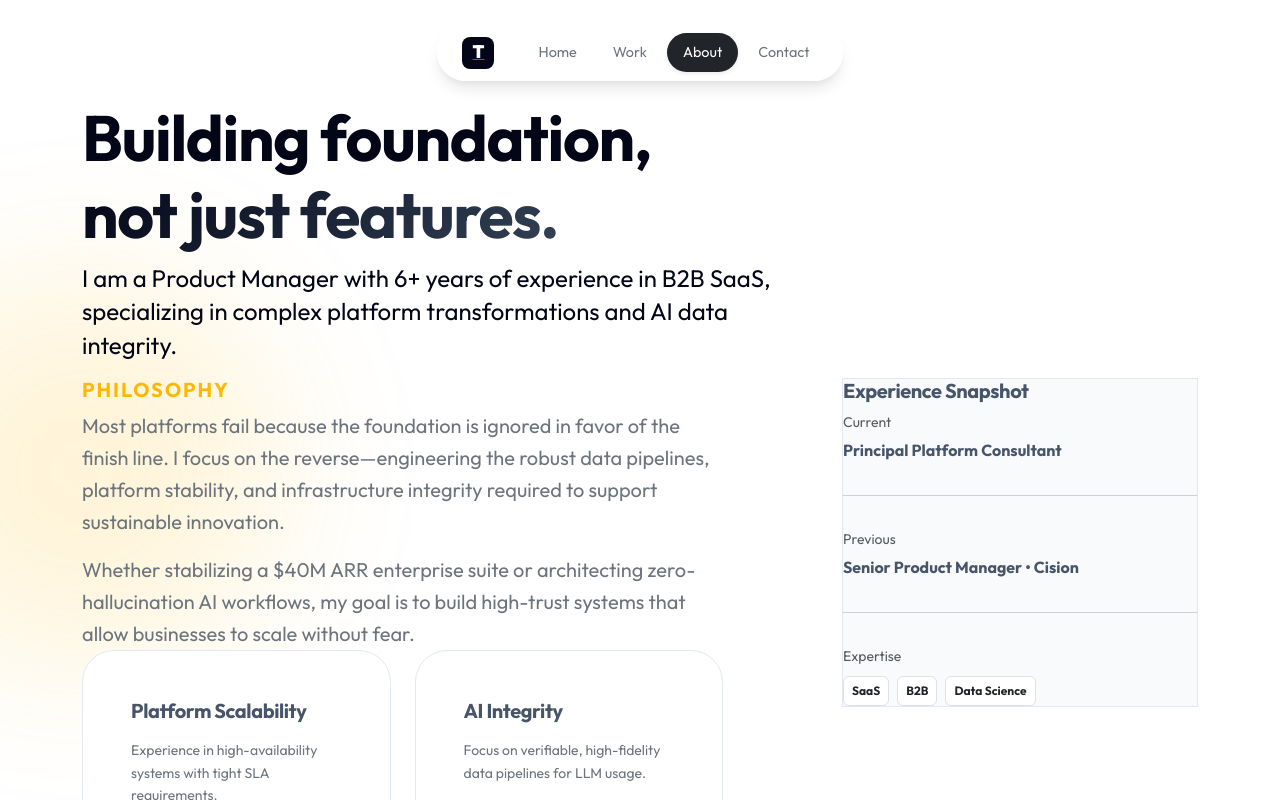
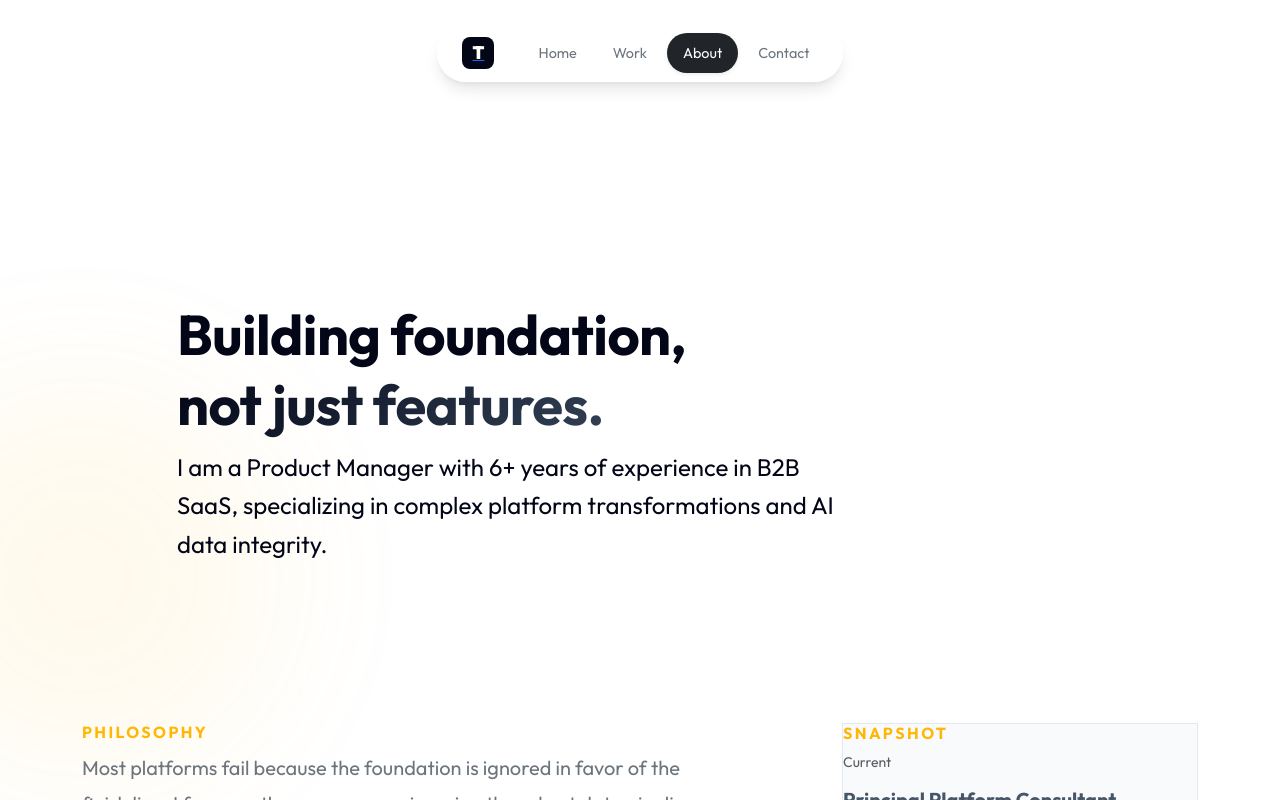
Before and after one commit to JasonWayneT/taylormade.me, a React (Vite) app: page /about in a window 1280 px wide. Shown: the top 800 px of the page. Built offline with nearby package versions, Linux system fonts and the light colour scheme.

Commit message:
Refine spacing: Increase breathing room and normalize typography

```diff
--- a/src/index.css
+++ b/src/index.css
@@ -38,20 +38,25 @@
 body {
   font-family: var(--font-sans);
   font-size: 16px;
-  line-height: 1.6;
+  line-height: 1.7; /* Increased for breathing room */
   color: var(--color-text-body);
   background-color: var(--color-bg-main);
   margin: 0;
-  padding-top: 100px; /* Space for the floating navbar */
+  padding-top: 140px; /* More space for the floating navbar */
   -webkit-font-smoothing: antialiased;
 }
 
 /* Typography Overrides */
-h1, h2, h3, h4, .display-4 {
+h1, h2, h3, h4, .display-4, .display-2 {
   font-family: var(--font-sans);
   color: var(--color-text-header);
-  font-weight: 700;
-  letter-spacing: -0.02em;
+  font-weight: 600; /* Lighter weight for a less "heavy" feel */
+  letter-spacing: -0.01em; /* Less aggressive tracking */
+  line-height: 1.25;
+}
+
+.display-2 {
+  font-size: 3.5rem; /* Slightly reduced from default */
 }
 
 .text-gradient {
@@ -71,6 +76,15 @@ h1, h2, h3, h4, .display-4 {
 
 .pill {
   border-radius: var(--radius-full) !important;
+}
+
+.py-section {
+  padding-top: 10rem;
+  padding-bottom: 10rem;
+}
+
+.max-readable {
+  max-width: 680px;
 }
 
 /* Redesigned Components */
--- a/src/pages/About.jsx
+++ b/src/pages/About.jsx
@@ -2,19 +2,19 @@ import { motion } from 'framer-motion';
 
 export default function About() {
   return (
-    <div className="pt-32 pb-20 overflow-hidden position-relative">
-      <div className="bg-blob blob-yellow opacity-10" style={{ top: '20%', left: '-10%' }}></div>
+    <div className="pt-10 overflow-hidden position-relative">
+      <div className="bg-blob blob-yellow" style={{ top: '20%', left: '-10%', opacity: '0.07' }}></div>
 
-      <section className="container mb-20">
-        <div className="row">
-          <div className="col-lg-8">
+      <section className="container py-section">
+        <div className="row justify-content-center">
+          <div className="col-lg-10">
             <motion.div
               initial={{ opacity: 0, y: 30 }}
               animate={{ opacity: 1, y: 0 }}
               transition={{ duration: 0.8, ease: [0.16, 1, 0.3, 1] }}
             >
-              <h1 className="display-3 fw-bold mb-8">Building foundation, <br /><span className="text-gradient">not just features.</span></h1>
-              <p className="lead fw-medium mb-12" style={{ color: 'var(--color-primary)', fontSize: '1.5rem', lineHeight: '1.4' }}>
+              <h1 className="display-2 fw-bold mb-8">Building foundation, <br /><span className="text-gradient">not just features.</span></h1>
+              <p className="h4 fw-medium mb-0 max-readable" style={{ color: 'var(--color-primary)', lineHeight: '1.6' }}>
                 I am a Product Manager with 6+ years of experience in B2B SaaS, specializing in complex platform transformations and AI data integrity.
               </p>
             </motion.div>
@@ -22,17 +22,17 @@ export default function About() {
         </div>
       </section>
 
-      <section className="container">
-        <div className="row g-12">
+      <section className="container pb-20">
+        <div className="row g-12 justify-content-center">
           <div className="col-lg-7">
-            <div className="mb-12">
-              <h3 className="h5 fw-bold text-uppercase mb-6" style={{ letterSpacing: '0.1em', color: 'var(--color-secondary)' }}>Philosophy</h3>
-              <p className="fs-5 text-secondary mb-6">
+            <div className="mb-16">
+              <h3 className="h6 fw-bold text-uppercase mb-8" style={{ letterSpacing: '0.15em', color: 'var(--color-secondary)' }}>Philosophy</h3>
+              <p className="fs-5 text-secondary mb-8" style={{ lineHeight: '1.8' }}>
                 Most platforms fail because the foundation is ignored in favor of the finish line.
                 I focus on the reverse—engineering the robust data pipelines, platform stability,
                 and infrastructure integrity required to support sustainable innovation.
               </p>
-              <p className="fs-5 text-secondary mb-0">
+              <p className="fs-5 text-secondary mb-0" style={{ lineHeight: '1.8' }}>
                 Whether stabilizing a $40M ARR enterprise suite or architecting zero-hallucination
                 AI workflows, my goal is to build high-trust systems that allow businesses to scale without fear.
               </p>
@@ -55,25 +55,25 @@ export default function About() {
           </div>
 
           <div className="col-lg-4 offset-lg-1">
-             <div className="p-8 rounded-xl" style={{ backgroundColor: 'var(--color-bg-subtle)', border: '1px solid var(--color-border-subtle)' }}>
-                <h3 className="h5 fw-bold mb-6">Experience Snapshot</h3>
-                <div className="d-flex flex-column gap-4">
+             <div className="p-10 rounded-xl" style={{ backgroundColor: 'var(--color-bg-subtle)', border: '1px solid var(--color-border-subtle)' }}>
+                <h3 className="h6 fw-bold text-uppercase mb-8" style={{ letterSpacing: '0.15em', color: 'var(--color-secondary)' }}>Snapshot</h3>
+                <div className="d-flex flex-column gap-6">
                    <div>
-                      <span className="small text-muted d-block mb-1">Current</span>
-                      <span className="fw-bold">Principal Platform Consultant</span>
+                      <span className="small text-muted d-block mb-2">Current</span>
+                      <span className="fw-bold fs-5">Principal Platform Consultant</span>
                    </div>
                    <hr className="my-2" />
                    <div>
-                      <span className="small text-muted d-block mb-1">Previous</span>
-                      <span className="fw-bold">Senior Product Manager • Cision</span>
+                      <span className="small text-muted d-block mb-2">Previous</span>
+                      <span className="fw-bold fs-5">Senior Product Manager • Cision</span>
                    </div>
                    <hr className="my-2" />
                    <div>
-                      <span className="small text-muted d-block mb-1">Expertise</span>
-                      <div className="d-flex flex-wrap gap-2 mt-2">
-                         <span className="badge bg-white text-dark border p-2">SaaS</span>
-                         <span className="badge bg-white text-dark border p-2">B2B</span>
-                         <span className="badge bg-white text-dark border p-2">Data Science</span>
+                      <span className="small text-muted d-block mb-2">Expertise</span>
+                      <div className="d-flex flex-wrap gap-3 mt-3">
+                         <span className="badge bg-white text-dark border-0 shadow-sm p-3 rounded-pill fw-bold" style={{ fontSize: '0.75rem' }}>SaaS</span>
+                         <span className="badge bg-white text-dark border-0 shadow-sm p-3 rounded-pill fw-bold" style={{ fontSize: '0.75rem' }}>B2B</span>
+                         <span className="badge bg-white text-dark border-0 shadow-sm p-3 rounded-pill fw-bold" style={{ fontSize: '0.75rem' }}>Data Science</span>
                       </div>
                    </div>
                 </div>
--- a/src/pages/CaseStudy.jsx
+++ b/src/pages/CaseStudy.jsx
@@ -19,10 +19,10 @@ export default function CaseStudy() {
     <motion.article
       initial={{ opacity: 0 }}
       animate={{ opacity: 1 }}
-      className="pt-32 pb-20"
+      className="pt-10"
     >
-      <div className="container" style={{ maxWidth: '900px' }}>
-        <Link to="/work" className="btn btn-link text-decoration-none fw-bold p-0 mb-12 text-secondary">
+      <div className="container py-section" style={{ maxWidth: '900px' }}>
+        <Link to="/work" className="btn btn-link text-decoration-none fw-bold p-0 mb-16 text-secondary" style={{ letterSpacing: '0.05em' }}>
           ← Back to Projects
         </Link>
 
@@ -30,11 +30,11 @@ export default function CaseStudy() {
           <motion.h1
             initial={{ opacity: 0, y: 20 }}
             animate={{ opacity: 1, y: 0 }}
-            className="display-3 fw-bold mb-6"
+            className="display-2 fw-bold mb-8"
           >
             {project.title}
           </motion.h1>
-          <p className="lead fw-medium text-secondary mb-12" style={{ fontSize: '1.5rem', lineHeight: '1.4' }}>
+          <p className="h4 fw-medium text-secondary mb-16 max-readable" style={{ lineHeight: '1.6' }}>
             {project.summary}
           </p>
 
--- a/src/pages/Contact.jsx
+++ b/src/pages/Contact.jsx
@@ -2,20 +2,20 @@ import { motion } from 'framer-motion';
 
 export default function Contact() {
   return (
-    <div className="pt-32 pb-20 overflow-hidden position-relative min-vh-100 d-flex flex-column">
-      <div className="bg-blob blob-blue opacity-10" style={{ top: '-10%', left: '0' }}></div>
-      <div className="bg-blob blob-yellow opacity-10" style={{ bottom: '-10%', right: '0' }}></div>
+    <div className="pt-10 overflow-hidden position-relative min-vh-100 d-flex flex-column">
+      <div className="bg-blob blob-blue" style={{ top: '-10%', left: '0', opacity: '0.05' }}></div>
+      <div className="bg-blob blob-yellow" style={{ bottom: '-10%', right: '0', opacity: '0.05' }}></div>
 
-      <div className="container my-auto">
-        <div className="row g-12 align-items-center">
-          <div className="col-lg-6 mb-12 mb-lg-0">
+      <div className="container my-auto py-section">
+        <div className="row g-12 align-items-center justify-content-center">
+          <div className="col-lg-5 mb-16 mb-lg-0">
             <motion.div
                initial={{ opacity: 0, x: -30 }}
                animate={{ opacity: 1, x: 0 }}
                transition={{ duration: 0.8, ease: [0.16, 1, 0.3, 1] }}
             >
-              <h1 className="display-3 fw-bold mb-8">Discuss a <br /><span className="text-gradient">high-intent</span> project.</h1>
-              <p className="lead fw-medium mb-10 text-secondary" style={{ maxWidth: '480px' }}>
+              <h1 className="display-2 fw-bold mb-8">Discuss a <br /><span className="text-gradient">high-intent</span> project.</h1>
+              <p className="h4 fw-medium mb-12 text-secondary max-readable" style={{ lineHeight: '1.6' }}>
                 I am currently open to high-impact Product Management and Platform Engineering opportunities.
               </p>
 
--- a/src/pages/Work.jsx
+++ b/src/pages/Work.jsx
@@ -4,23 +4,23 @@ import { projects } from '../data/projects';
 
 export default function Work() {
   return (
-    <div className="pt-32 pb-20">
-      <section className="container mb-20">
+    <div className="pt-10">
+      <section className="py-section container">
         <motion.div
            initial={{ opacity: 0, y: 30 }}
            animate={{ opacity: 1, y: 0 }}
            transition={{ duration: 0.8, ease: [0.16, 1, 0.3, 1] }}
         >
-          <h1 className="display-4 fw-bold mb-6">Selected Work</h1>
-          <p className="lead text-secondary mb-0" style={{ maxWidth: '700px' }}>
+          <h1 className="display-3 fw-bold mb-8">Selected Work</h1>
+          <p className="lead text-secondary mb-0 max-readable" style={{ lineHeight: '1.7' }}>
             A deep dive into platforms, systems, and AI workflows that I've scaled and stabilized.
             From stabilizing a $40M ARR infrastructure to engineering high-integrity data pipelines.
           </p>
         </motion.div>
       </section>
 
-      <section className="container">
-        <div className="row g-8">
+      <section className="container pb-20">
+        <div className="row g-10">
           {projects.map((proj, index) => (
             <motion.div
               key={proj.id}
```
Also changed, not shown: src/pages/Home.jsx (+10 -10 lines).
